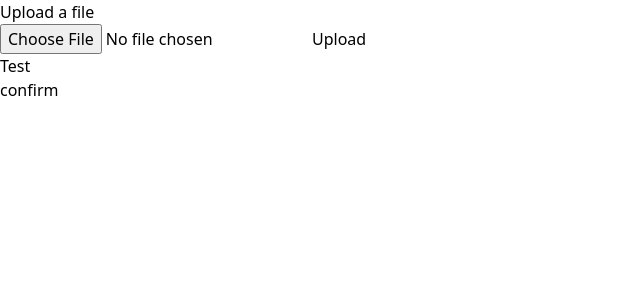
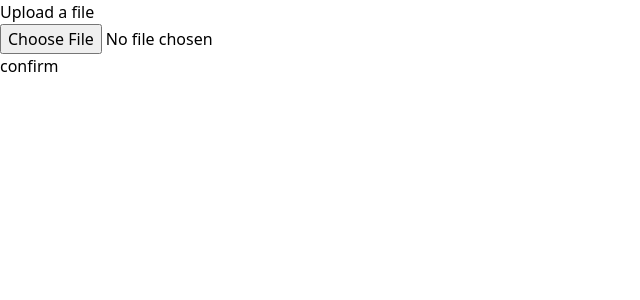
Before and after one commit to techstartucalgary/lifeline, a React (Create React App) app in the folder client/: page /upload in a window 1280 px wide. Shown: the top 300 px of the page, without its empty margins (0-640 px from the left). Built offline with nearby package versions, Linux system fonts and the light colour scheme.

Commit message:
(backend) fix: remove axios testings from Upload page
Signed-off-by: Tim Macphail <70448914+tim-macphail@users.noreply.github.com>

```diff
--- a/client/src/pages/Upload.tsx
+++ b/client/src/pages/Upload.tsx
@@ -1,63 +1,13 @@
-import axios from "axios";
-import { useState } from "react";
 import { Link } from "react-router-dom";
 
-// Upload a file, send it to backend, and display the response
 export default function Upload() {
-    const [file, setFile] = useState<File | null>(null);
-    const [response, setResponse] = useState<string | null>(null);
-    const [error, setError] = useState<string | null>(null);
-
-    // send get request to /test on port 3001
-    const handleClick = () => {
-        const reqBody = {
-            file: file,
-            "test": "test123"
-        };
-
-        axios.get("/pdf", { data: reqBody })
-            .then(res => setResponse(res.data))
-            .catch(err => setError(err.message));
-    };
-
-    const handleFileChange = (e: React.ChangeEvent<HTMLInputElement>) => {
-        if (e.target.files && e.target.files.length > 0) {
-            setFile(e.target.files[0]);
-        } else {
-            setFile(null);
-        }
-    };
-
-    // Send the file to the backend with axios
-    const handleFileUpload = () => {
-        if (file) {
-            const formData = new FormData();
-            formData.append("file", file);
-
-            axios
-                .post("http://127.0.0.1:3001/pdf", formData)
-                .then((res) => {
-                    setResponse(res.data);
-                    setError(null);
-                })
-                .catch((err) => {
-                    setError(err.response.data);
-                    setResponse(null);
-                });
-        }
-    };
-
     return (
         <>
             <main>
                 <h2>Upload a file</h2>
-                <input type="file" onChange={handleFileChange} />
-                <button onClick={handleFileUpload}>Upload</button>
+                <input type="file" />
                 <br />
-                <button onClick={handleClick}>Test</button>
             </main>
-            {response && <div>{response}</div>}
-            {error && <div>{error}</div>}
             <nav>
                 <Link to="/loading">confirm</Link>
             </nav>
```
